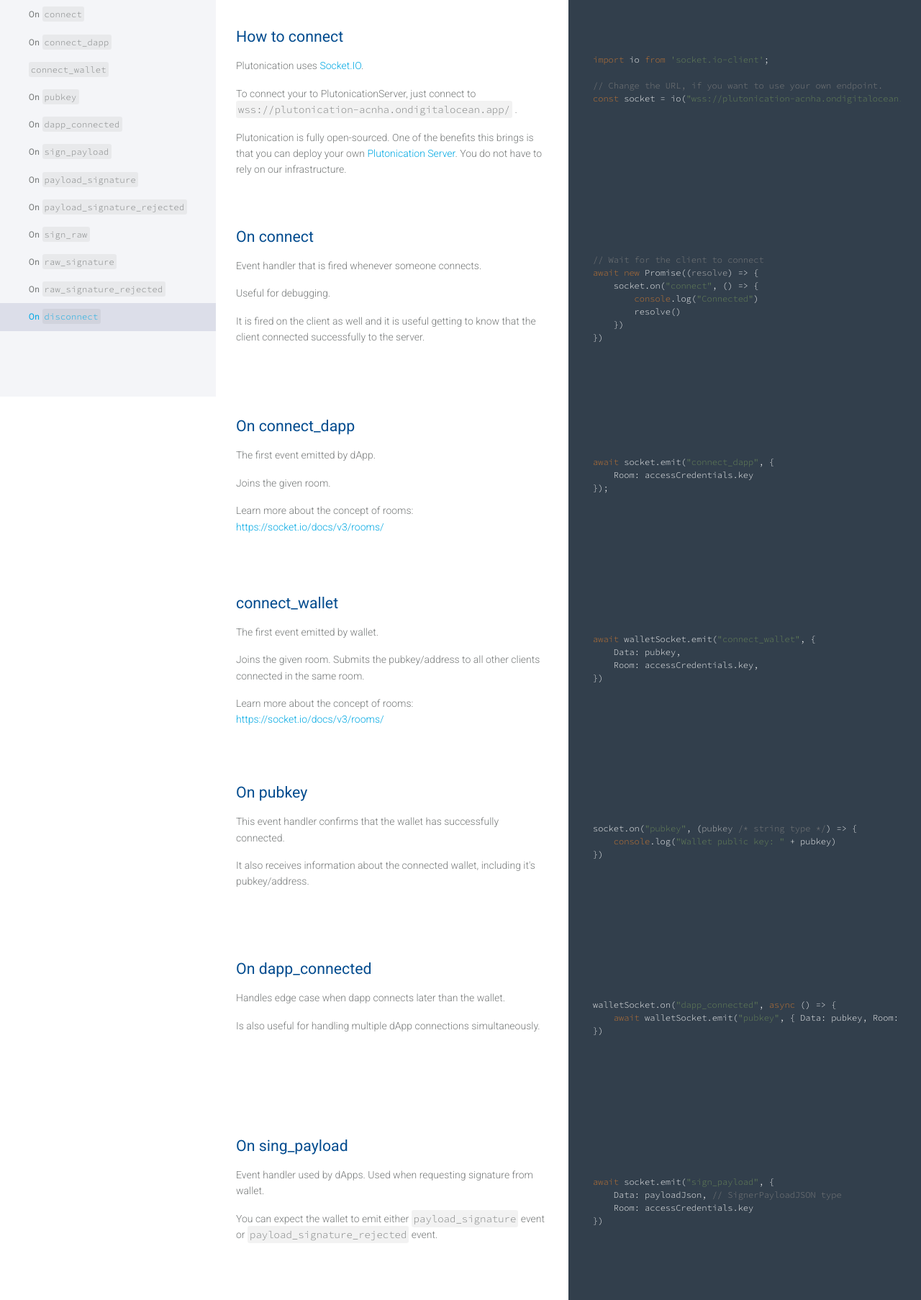
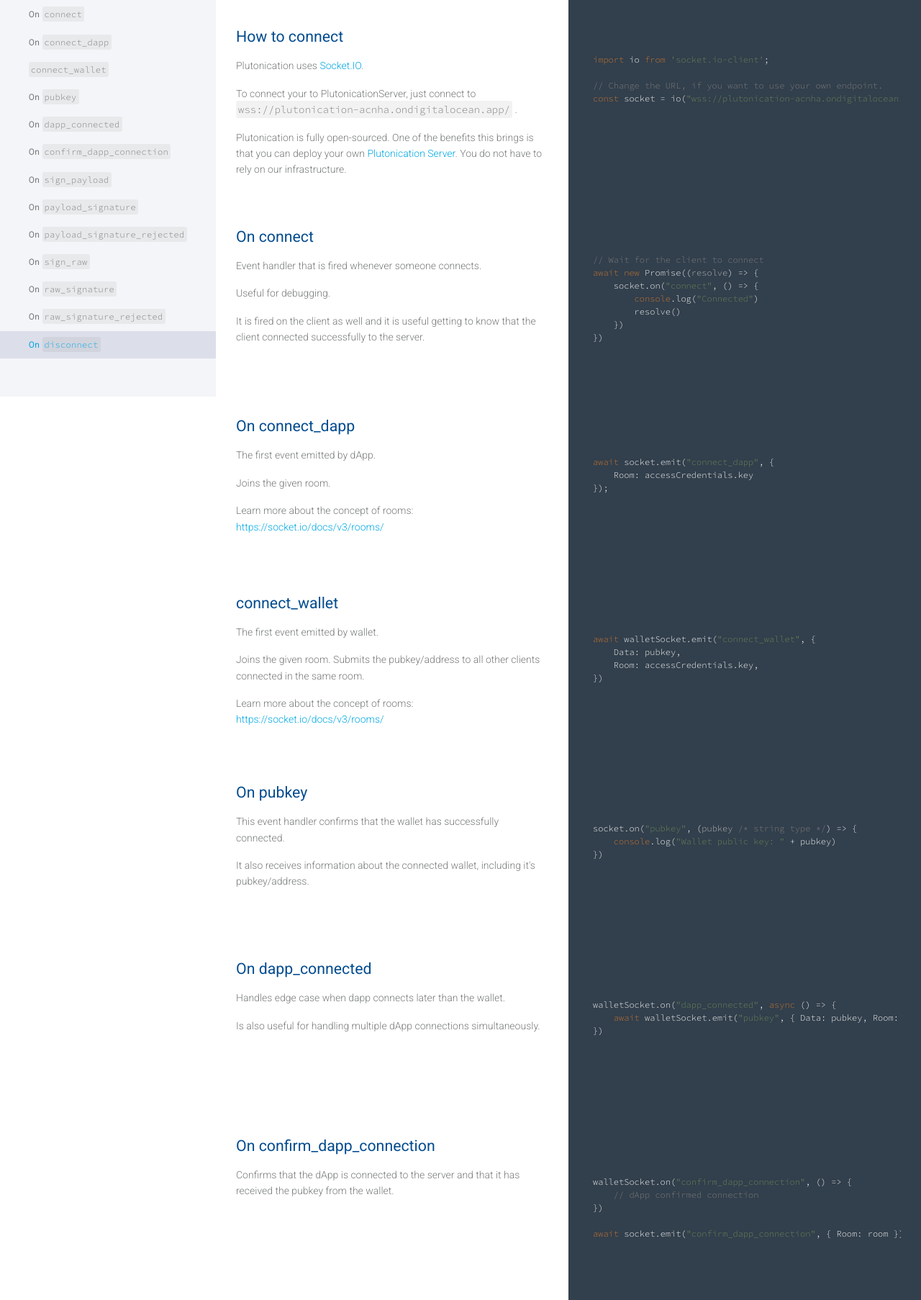
Before and after one commit to petrpavlis123/PlutonicationServer, a Flask app: page /docs/flask-server in a window 1280 px wide. Shown: the part 249-2055 px from the top of the page at 72% size. Run offline with Flask 2, Linux system fonts and the light colour scheme; some libraries are stand-ins or nearby versions.

Commit message:
confirm_dapp_connection

```diff
--- a/plutonication/templates/flask_server_docs_page.html
+++ b/plutonication/templates/flask_server_docs_page.html
@@ -73,6 +73,9 @@
                 </li>
                 <li class="scroll-to-link" data-target="content-on-dapp-connected">
                     <a>On <code class="higlighted break-word">dapp_connected</code></a>
+                </li>
+                <li class="scroll-to-link" data-target="content-on-confirm-dapp-connection">
+                    <a>On <code class="higlighted break-word">confirm_dapp_connection</code></a>
                 </li>
                 <li class="scroll-to-link" data-target="content-on-sign-payload">
                     <a>On <code class="higlighted break-word">sign_payload</code></a>
@@ -232,6 +235,22 @@
                 </p>
                 <p>
                     Is also useful for handling multiple dApp connections simultaneously.
+                </p>
+            </div>
+
+            <div class="overflow-hidden content-section" id="content-on-confirm-dapp-connection">
+                <h2>On confirm_dapp_connection</h2>
+                <pre>
+                    <code class="js">
+walletSocket.on("confirm_dapp_connection", () => {
+    // dApp confirmed connection
+})
+
+await socket.emit("confirm_dapp_connection", { Room: room })
+                    </code>
+                </pre>
+                <p>
+                    Confirms that the dApp is connected to the server and that it has received the pubkey from the wallet.
                 </p>
             </div>
 
```
Also changed, not shown: plutonication/events.py (+10 -0 lines), tests/tests/events.spec.js (+13 -1 lines).
